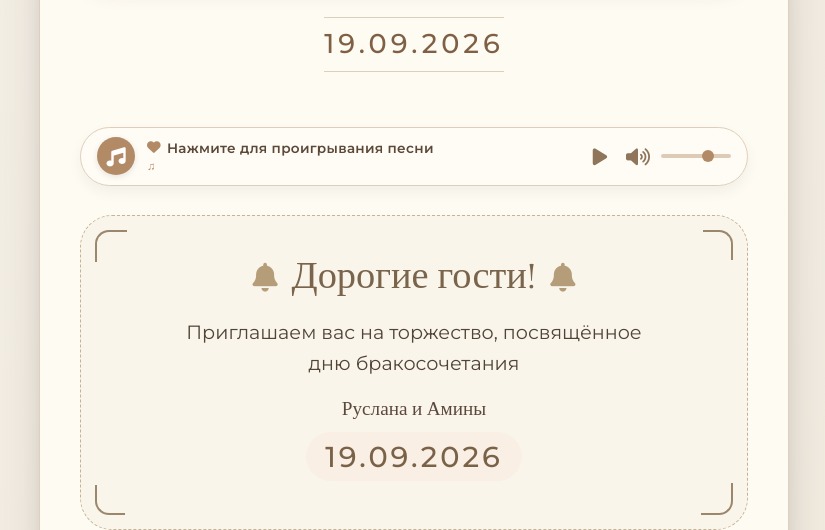
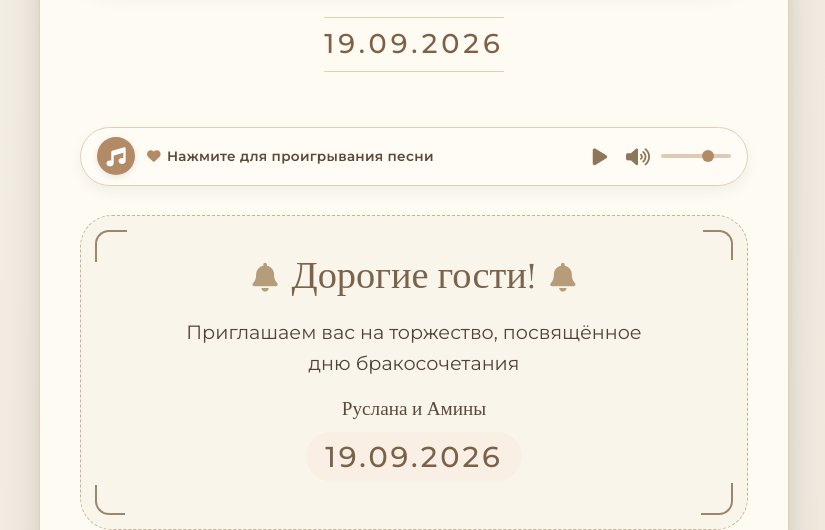
Before and after one commit to aminaruslan/aminaruslan.github.io, a plain HTML site: page index.html in a window 1280 px wide. Shown: the part 570-1100 px from the top of the page, without its empty margins (226-1051 px from the left). Drawn offline with nearby package versions, Linux system fonts and the light colour scheme.

Commit message:
Update index.html

```diff
--- a/index.html
+++ b/index.html
@@ -562,7 +562,6 @@
                 <div class="player-title">
                     <i class="fas fa-heart" style="color:#b28b66;"></i> Нажмите для проигрывания песни
                 </div>
-                <div style="font-size:0.7rem; color:#b48c6b;">♫</div>
             </div>
             <div class="player-controls">
                 <button class="ctrl-btn" id="playPauseBtn" aria-label="Воспроизвести/Пауза">
```
